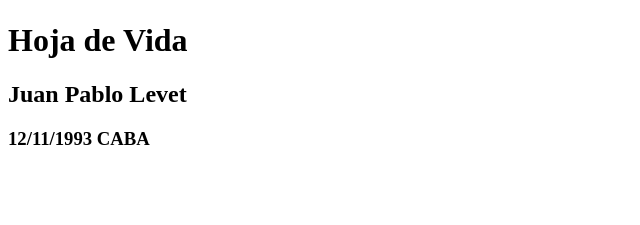
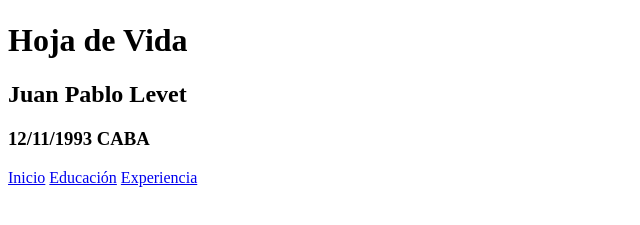
Before and after one commit to Jplevet/Evaluaci-n-Final-HTML5, a plain HTML site: page index.html in a window 1280 px wide. Shown: the part 91-316 px from the top of the page, without its empty margins (0-640 px from the left). Drawn offline with Linux system fonts and the light colour scheme.

Commit message:
Se incorporan los hipervinculos

```diff
--- a/index.html
+++ b/index.html
@@ -15,9 +15,12 @@
         <ellipse cx="78.999999" cy="75.5" fill="#000000" id="svg_4" rx="27.499996" ry="2" stroke="#000000" stroke-dasharray="null" stroke-linecap="null" stroke-linejoin="null" stroke-width="0"/>
        </g>
       </svg>
-      <h1>Hoja de Vida</h1>
+      <h1 id="Inicio">Hoja de Vida</h1>
         <h2>Juan Pablo Levet</h2>
           <h3>12/11/1993 CABA</h3>
     </header>
+    <a href="#inico">Inicio</a>
+    <a href="educacion.html">Educación</a>
+    <a href="experiencia.html">Experiencia</a>
   </body>
 </html>
```
